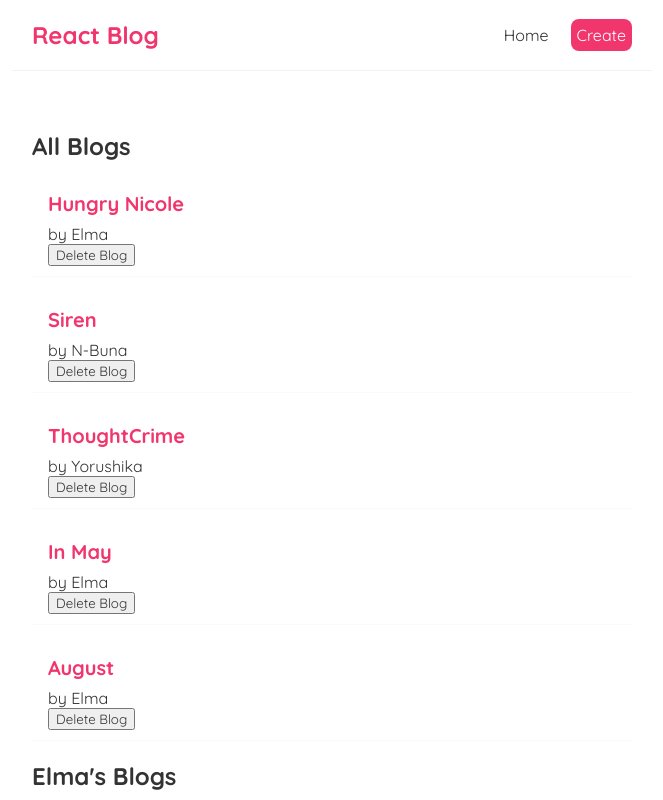
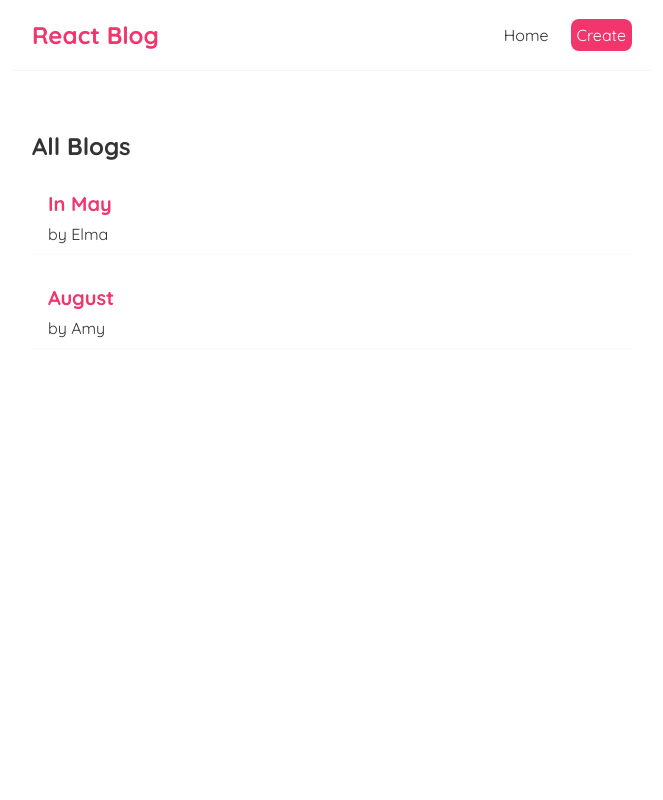
Before and after one commit to VeyGudTek/Blog_Test, a React (Create React App) app: page / in a window 1280 px wide. Shown: the top 800 px of the page, without its empty margins (308-971 px from the left). Built offline with nearby package versions, Linux system fonts and the light colour scheme; data requests are answered from the project's data file.

Commit message:
useEffect Hook to fetch data, removed clientside delete

```diff
--- a/src/BlogList.js
+++ b/src/BlogList.js
@@ -1,4 +1,4 @@
-const BlogList = ({blogs, title, handleDelete}) => {
+const BlogList = ({blogs, title}) => {
     //const blogs = props.blogs
     //const title = props.title
 
@@ -9,7 +9,6 @@
                 <div className='blog-preview' key={blog.id}>
                     <h2>{blog.title}</h2>
                     <p>by {blog.author}</p>
-                    <button onClick={() => {handleDelete(blog.id)}}>Delete Blog</button>
                 </div>
             ))}
         </div>
--- a/src/Home.js
+++ b/src/Home.js
@@ -2,15 +2,7 @@
 import BlogList from './BlogList'
 
 const Home = () => {
-    const [blogs, setBlogs] = useState([
-        {title: "Hungry Nicole", body: "Sheep Sheep Sheep Sheep", author: "Elma", id: 1},
-        {title: "Siren", body: "La La La La La La", author: "N-Buna", id: 2},
-        {title: "ThoughtCrime", body: "I want to eat your words up completely", author: "Yorushika", id: 3},
-        {title: "In May", body: "From and Emerald Green Window", author: "Elma", id: 4},
-        {title: "August", body: "Moonlight, a Certain Person", author: "Elma", id: 5}
-    ])
-
-    const [name, setName] = useState('Elma')
+    const [blogs, setBlogs] = useState(null)
 
     const handleDelete = (id) => {
         const newBlogs = blogs.filter((blog) => blog.id !== id)
@@ -18,15 +10,18 @@
     }
 
     useEffect(() => {
-        console.log('use effect')
-    }, [name])
+        fetch("http://localhost:8000/blogs")
+        .then((res) => {
+            return res.json()
+        })
+        .then((data) => {
+            setBlogs(data)
+        })
+    }, [])
 
     return (
         <div className="home">
-            <BlogList blogs={blogs} title="All Blogs" handleDelete={handleDelete}/>
-            <BlogList blogs={blogs.filter((blog) => blog.author === "Elma")} title="Elma's Blogs" handleDelete={handleDelete}/>
-            <button onClick={() => setName('Amy')}>Set Name</button>
-            <p>{name}</p>
+            {blogs && <BlogList blogs={blogs} title="All Blogs"/>}
         </div>
     )
 }
```
